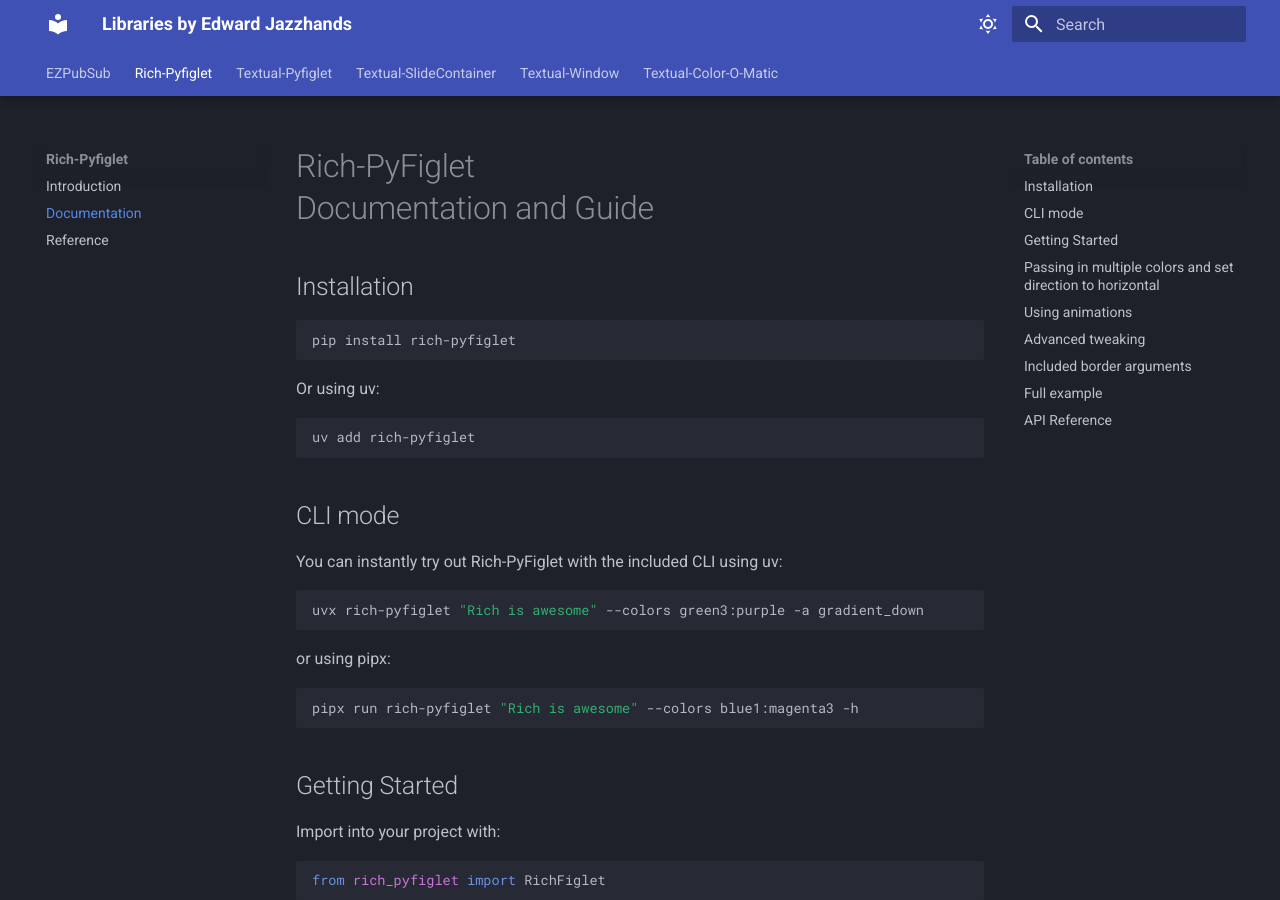
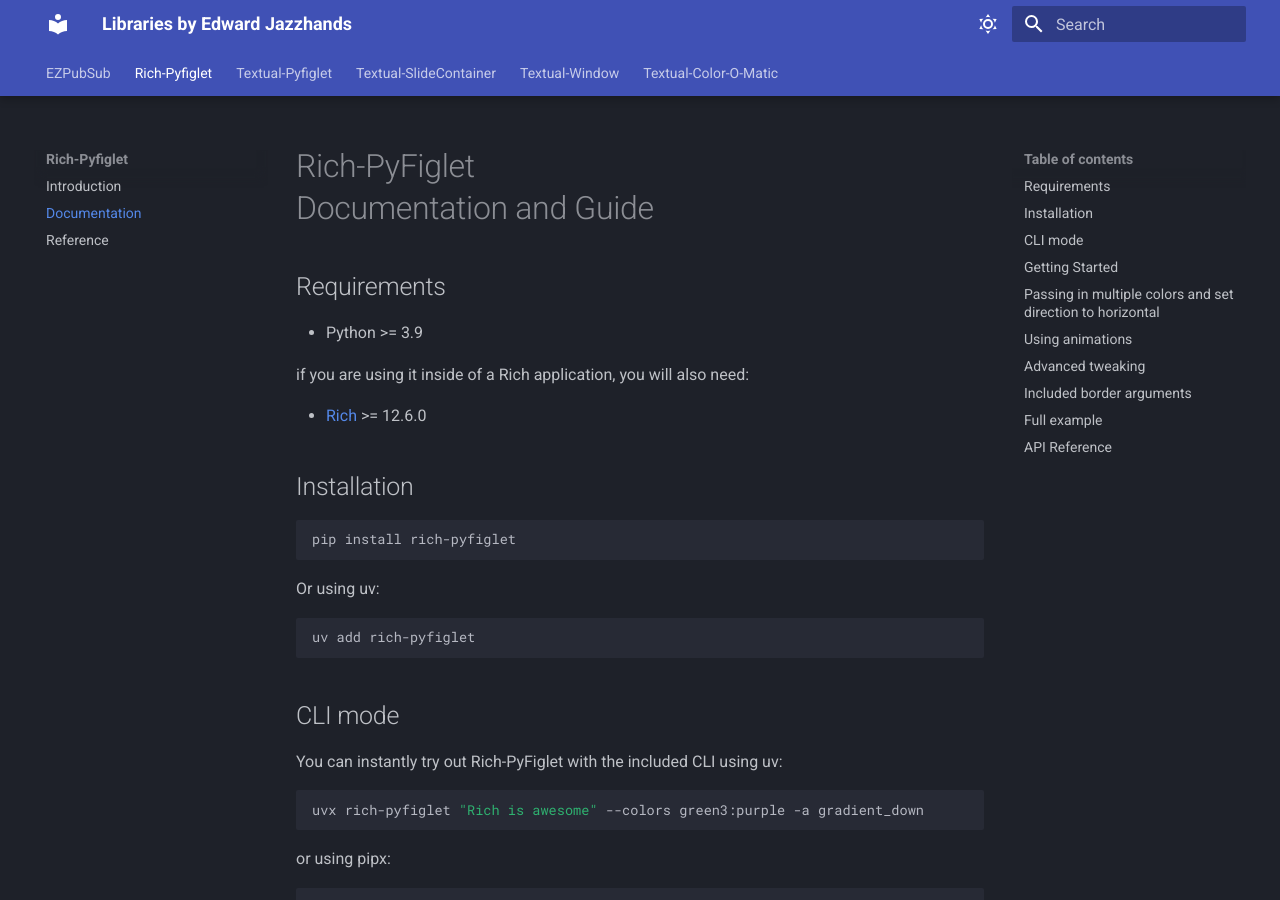
Before and after one commit to edward-jazzhands/libraries, an MkDocs documentation site: the page built from docs/rich-pyfiglet/docs.md, in a window 1280 px wide and 900 px high. Built offline with MkDocs 1.6.1 and Material for MkDocs 9.7.7, drawn with Linux system fonts in a browser that asks for light colours.

Commit message:
docs: Update docs for rich-pyfiglet (#26)

```diff
--- a/docs/rich-pyfiglet/docs.md
+++ b/docs/rich-pyfiglet/docs.md
@@ -1,4 +1,12 @@
 # Rich-PyFiglet<br>Documentation and Guide
+
+## Requirements
+
+- Python >= 3.9
+
+if you are using it inside of a Rich application, you will also need:
+
+- [Rich](https://github.com/Textualize/rich) >= 12.6.0
 
 ## Installation
 
```
Also changed, not shown: docs/rich-pyfiglet/index.md (+1 -1 lines).
